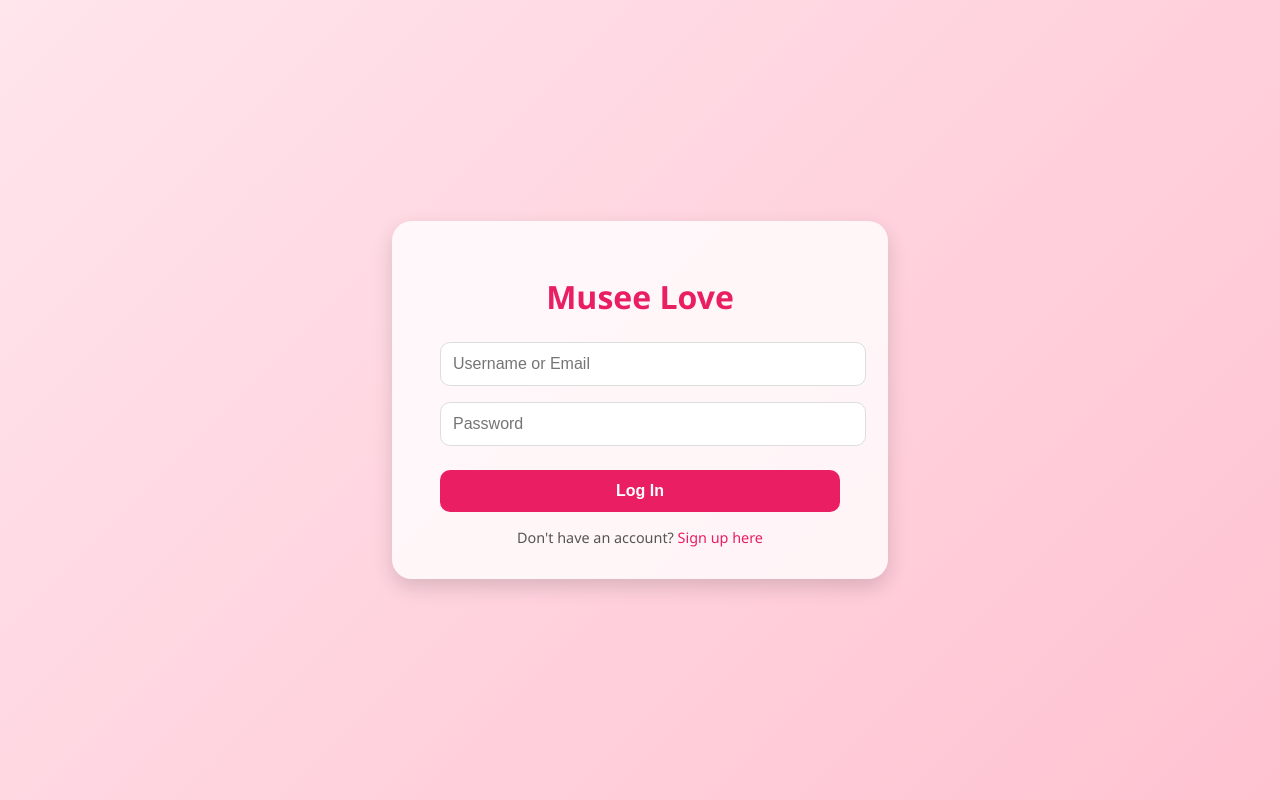
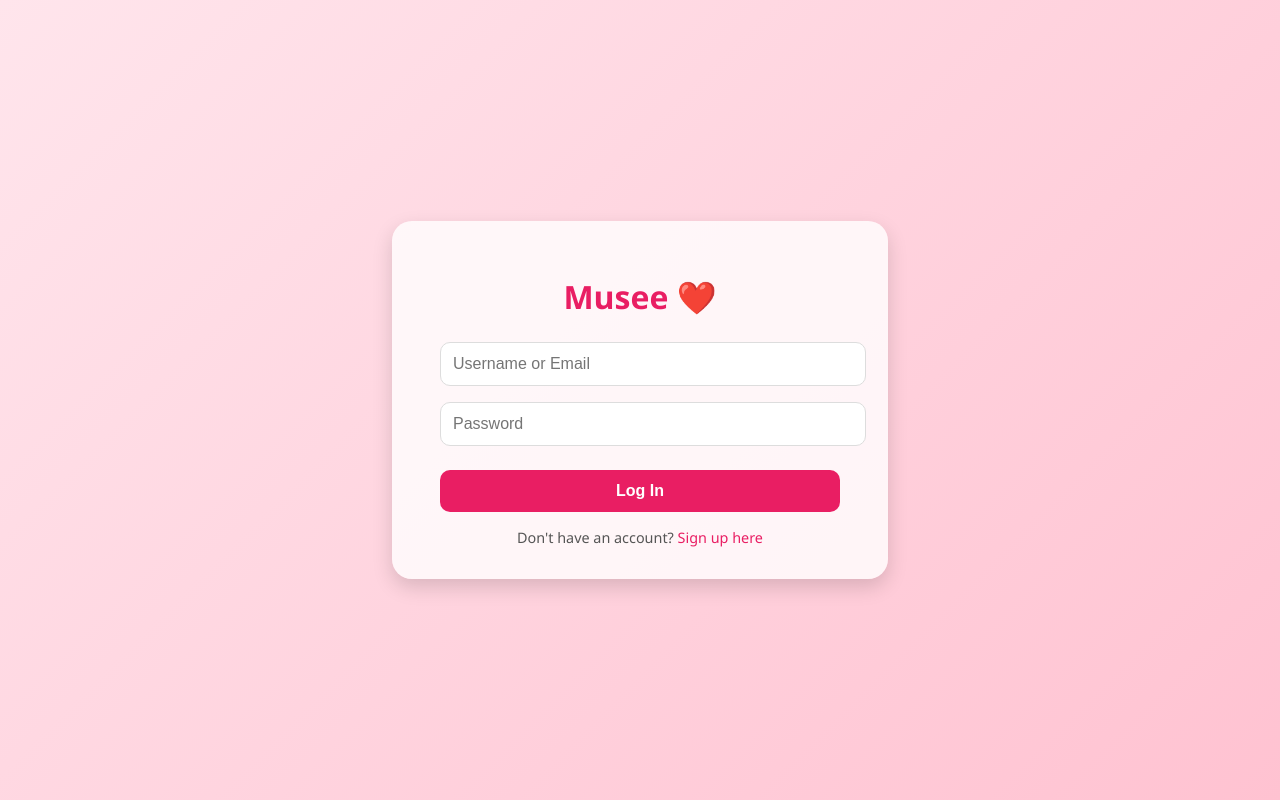
Before and after one commit to Musee-Love/login-page, a plain HTML site: page index.html in a window 1280 px wide. Drawn offline with Linux system fonts and the light colour scheme.

Commit message:
Renamed the title

```diff
--- a/index.html
+++ b/index.html
@@ -3,7 +3,7 @@
 <head>
   <meta charset="UTF-8">
   <meta name="viewport" content="width=device-width, initial-scale=1">
-  <title>Musee Love - Login</title>
+  <title>Musee ❤️ - Login</title>
   <style>
     body {
       margin: 0;
@@ -76,7 +76,7 @@
 </head>
 <body>
   <div class="login-container">
-    <h1>Musee Love</h1>
+    <h1>Musee ❤️</h1>
     <form action="/login" method="POST">
       <input type="text" name="username" placeholder="Username or Email" required>
       <input type="password" name="password" placeholder="Password" required>
```
